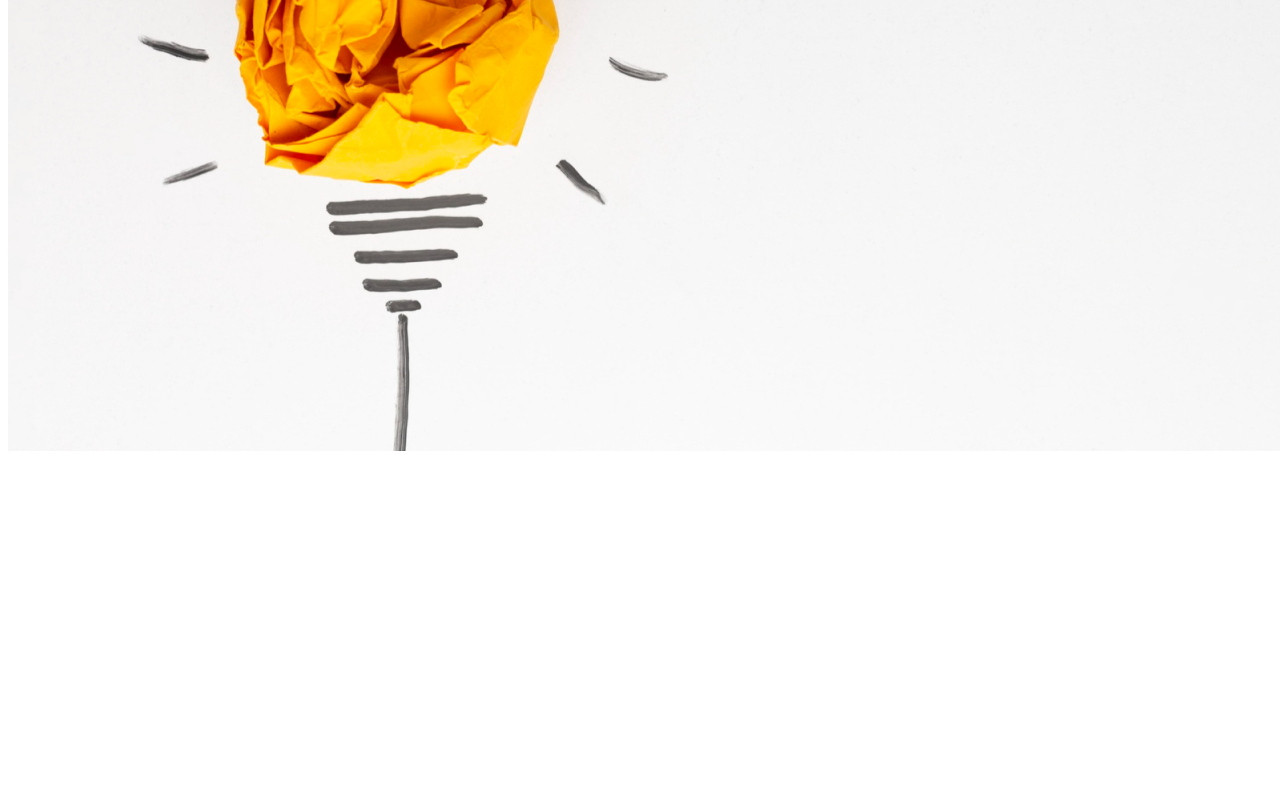
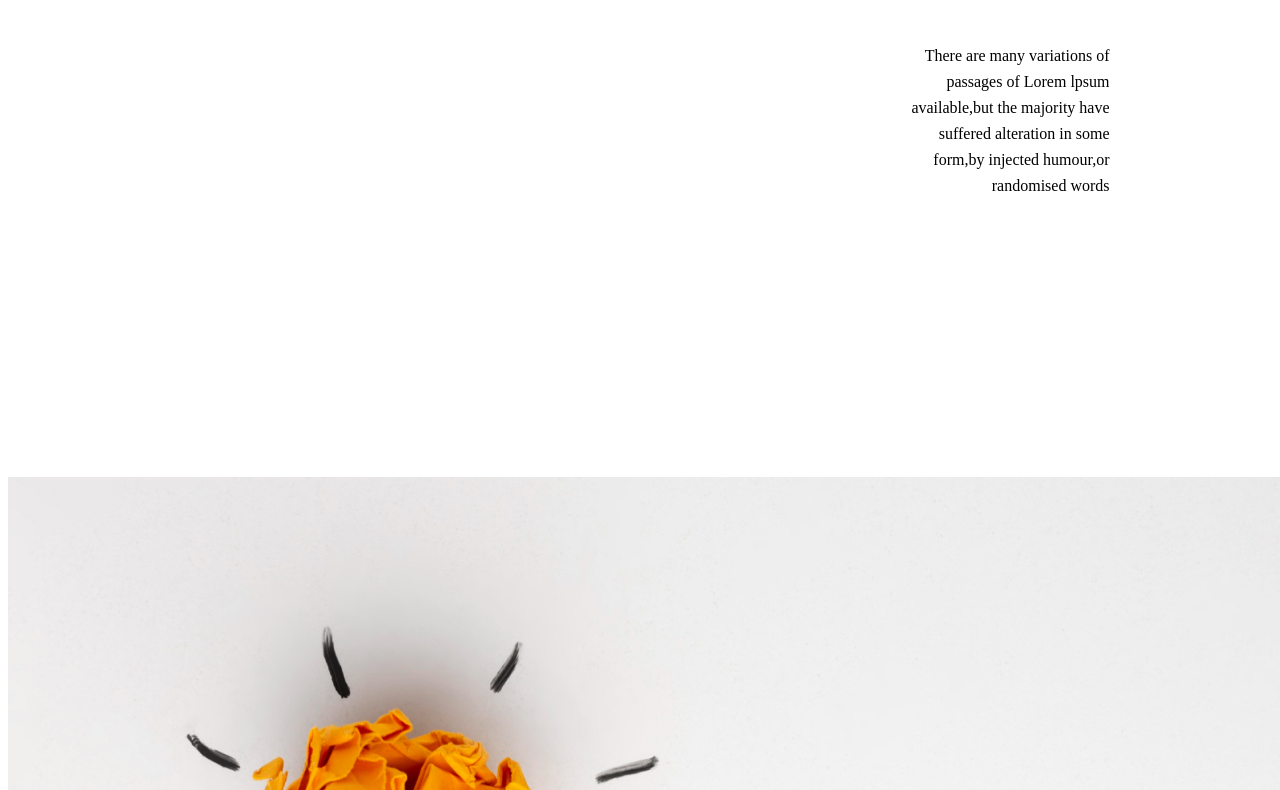
Before and after one commit to Jannatulema/Assignment_1, a plain HTML site: page index.html in a window 1280 px wide. Shown: the part 484-1274 px from the top of the page. Before the commit the page ends 947 px from the top, so only its background shows below. Drawn offline with Linux system fonts and the light colour scheme.

Commit message:
my first git commit

```diff
--- a/index.html
+++ b/index.html
@@ -11,14 +11,22 @@
     <header>
      <div class="banner">
      <div>
-        <h2>All Thinks Are Possible If You believe</h2>
-        <p>There are many variations of passages of Lorem lpsum available,but the majority have suffered alteration in some form,by injected humour,or randomised words</p>
+        <h3>All Thinks Are Possible If You believe</h3>
+        <p class="p1">There are many variations of passages of Lorem lpsum available,but the majority have suffered alteration in some form,by injected humour,or randomised words</p>
      </div>
      </div>
      <img src="images/banner/banner1.png" alt="">
     </header>
     <main>
-
+       <section class=" my failure">
+           <h3 class="section-title">My failure of previous year</h3>
+           <p>Contrary to popular belief, Lorem Ipsum is not simply random text. It has roots in a piece of classical Latin literature from 45 BC, making it over 2000 years old. Richard McClintock.</p>
+           <p>Contrary to popular belief, is not simply.
+            Contrary to popular belief.</p>
+            <p> to popular , is not simply.
+            Contrary to popular belief, is not simply.
+            Contrary to popular simply.</p>
+        </section>
     </main>
     <footer>
 
--- a/styles/newyear.css
+++ b/styles/newyear.css
@@ -2,4 +2,21 @@
     display: flex;
     align-items: center;
    margin: 0 200px;
+   padding: 0px 100px 262px 700px;
+   font-family: 'Work Sans';
+   font-style: normal;
+   font-weight: 300;
+   font-size: 50px;
+   text-align: right;
 }
+.p1{
+    display: flex;
+    align-items: center;
+    font-family: 'Work Sans';
+font-style: normal;
+font-weight: 100;
+font-size: 16px;
+line-height: 26px;
+text-align: right;
+
+}
```
